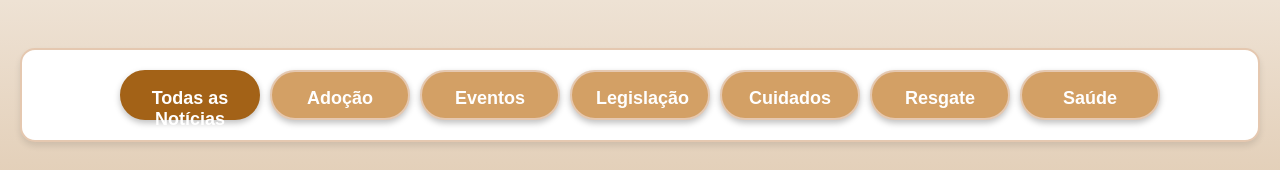
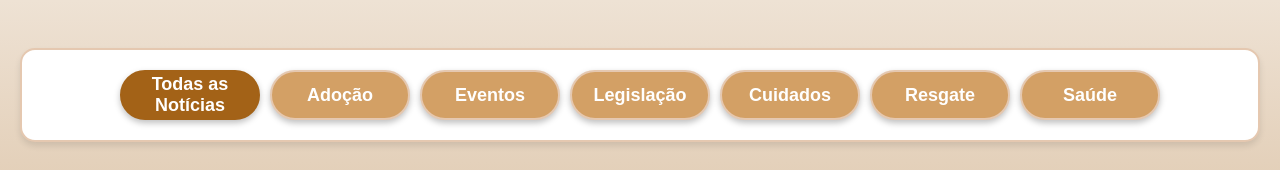
Before and after one commit to Mandeds/Tcc-react-grupo, a React (Vite) app in the folder frontend/: page /segundo in a window 1280 px wide. Shown: the part 276-446 px from the top of the page. Built offline with nearby package versions, Linux system fonts and the light colour scheme; no server answers.

Commit message:
Corrigido problemas paginas noticias

```diff
--- a/frontend/src/component/cabecalho1/cabecalho1.jsx
+++ b/frontend/src/component/cabecalho1/cabecalho1.jsx
@@ -10,7 +10,7 @@ export default function Cabecalho1 (){
          <div className="linkss">
             <Link to='/'>Inicio</Link>
          <Link to="/sobre">Sobre</Link>
-         <Link to="/sesgundo" >Noticias</Link>
+         <Link to="/segundo" >Noticias</Link>
 
          <Link to="/login"> Login </Link>
          <Link to="/cadastro">Cadastro</Link>
--- a/frontend/src/pages/noticias/segundo.scss
+++ b/frontend/src/pages/noticias/segundo.scss
@@ -42,7 +42,6 @@
   border: 2px solid #e5c8b0;
 
   .filtro-btn {
-    padding: 16px 24px;
     background: #D3A065;
     color: white;
     border: none;
```
